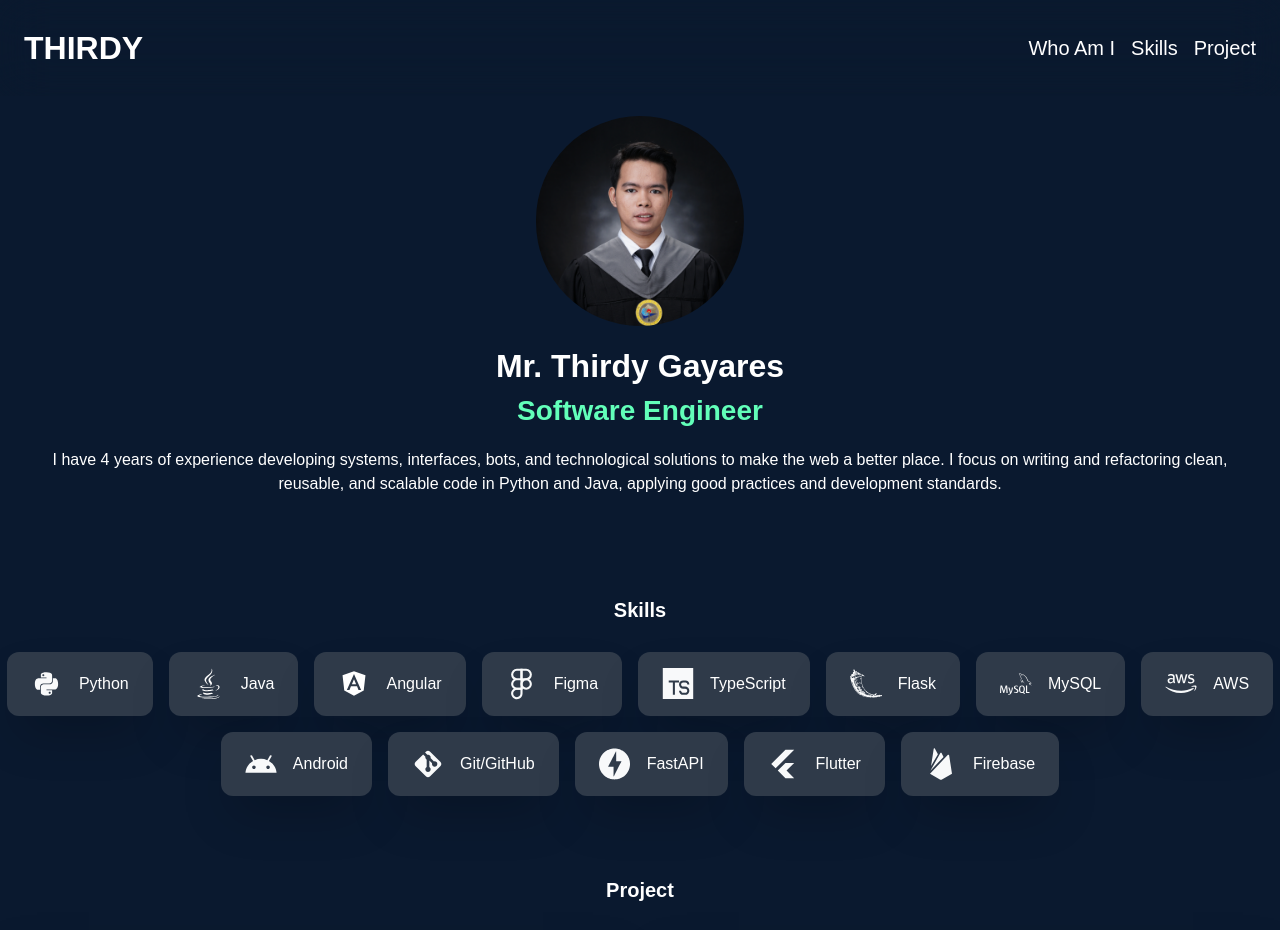
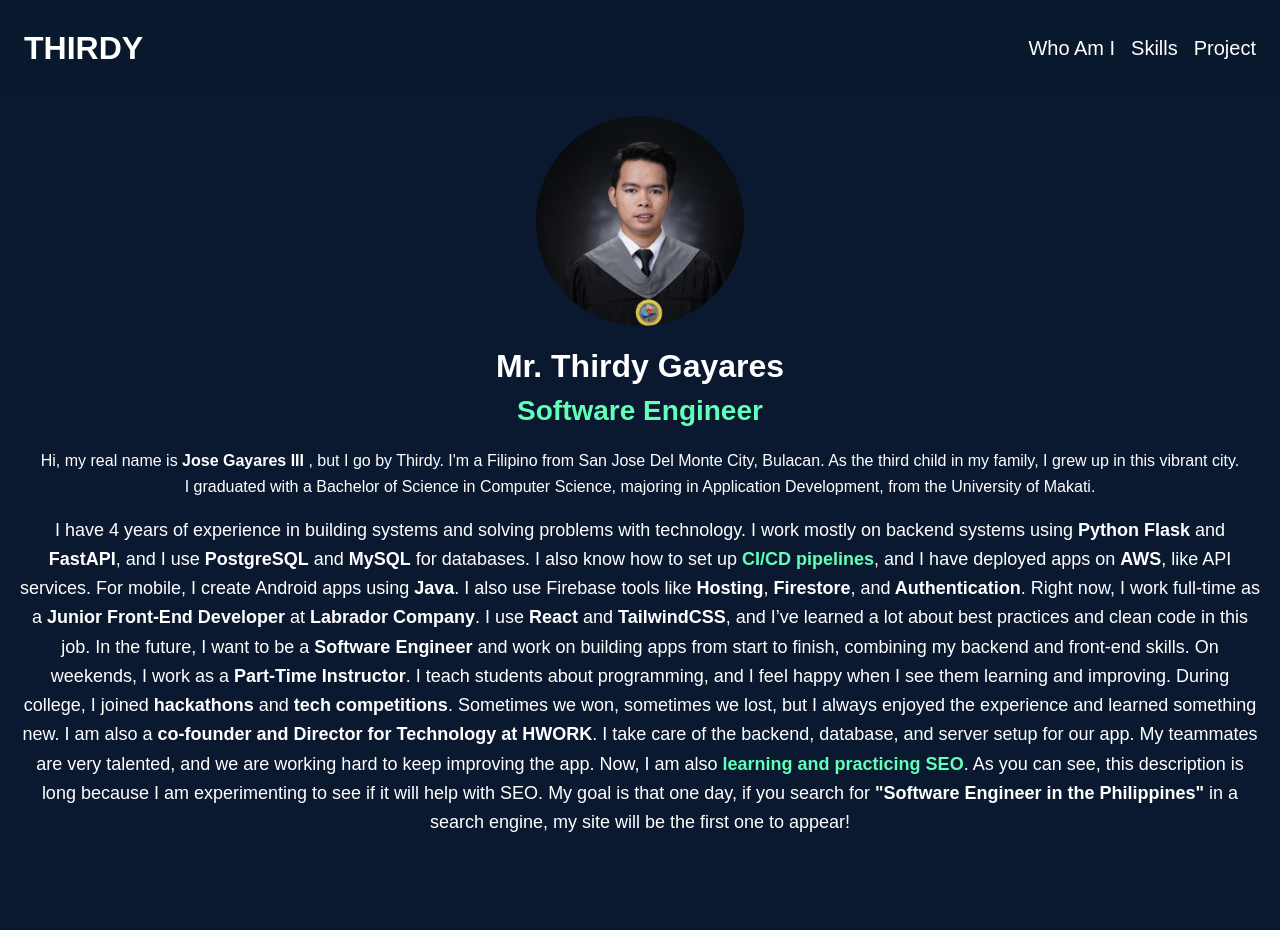
Before and after one commit to thirdygayares/thirdy, a Next.js app: page / in a window 1280 px wide. Shown: the top 930 px of the page. Built offline with nearby package versions, Linux system fonts and the light colour scheme; a web font is replaced by a local one.

Commit message:
chore: add details on hero page (#6)

```diff
--- /dev/null
+++ b/src/app/_homesections/HeroSection.tsx
@@ -0,0 +1,57 @@
+
+const HeroSection = () => {
+
+    return(
+        <section id="who-am-i"
+                 className="container  m-auto flex flex-col gap-4 p-5 items-center text-center scroll-mt-24">
+            <img className="rounded-full w-28 sm:w-36 md:w-40 lg:w-52" src="/image/thirdy.png" alt="thirdy"/>
+
+            <div className="flex flex-col">
+                <h1 className="title-lg font-bold">Mr. Thirdy Gayares</h1>
+                <h2 className="title-md text-secondary font-extrabold"> Software Engineer</h2>
+            </div>
+
+            <p className="text-md m-auto leading-relaxed max-w-[1200px]">
+                Hi, my real name is <strong>Jose Gayares III </strong>, but I go by Thirdy. I&#39;m a Filipino from San Jose Del Monte City, Bulacan. As the third child in my family, I grew up in this vibrant city.
+
+                I graduated with a Bachelor of Science in Computer Science, majoring in Application Development, from the University of Makati.
+            </p>
+
+
+            <p className="text-lg m-auto leading-relaxed">
+                I have 4 years of experience in building systems and solving problems with technology. I work mostly on
+                backend systems using <span className="font-bold"> Python Flask </span> and <span className="font-bold"> FastAPI</span>, and I use <span className="font-bold"> PostgreSQL</span> and <span className="font-bold"> MySQL</span> for databases.
+
+                I also know how to set up <span className="font-extrabold text-secondary">CI/CD pipelines</span>, and I
+                have deployed apps on <span className="font-bold"> AWS</span>, like API services. For mobile, I create Android
+                apps using <span className="font-bold"> Java</span>. I also use Firebase tools like<span className="font-bold"> Hosting</span>,<span className="font-bold"> Firestore</span>, and<span className="font-bold"> Authentication</span>.
+
+                Right now, I work full-time as a<span className="font-bold"> Junior Front-End Developer</span> at <span className="font-bold"> Labrador Company</span>. I use <span className="font-bold"> React</span> and  <span className="font-bold"> TailwindCSS</span>, and I’ve learned a lot about best
+                practices and clean code in this job.
+
+                In the future, I want to be a <span className="font-bold"> Software Engineer</span> and work on building apps from start
+                to finish, combining my backend and front-end skills.
+
+                On weekends, I work as a <span className="font-bold"> Part-Time Instructor</span>. I teach students about
+                programming, and I feel happy when I see them learning and improving.
+
+                During college, I joined <span className="font-bold"> hackathons</span> and <span className="font-bold"> tech competitions</span>. Sometimes we won, sometimes we lost,
+                but I always enjoyed the experience and learned something new.
+
+                I am also a <span className="font-bold"> co-founder and Director for Technology at HWORK</span>. I take
+                care of the backend, database, and server setup for our app. My teammates are very talented, and we are
+                working hard to keep improving the app.
+
+                Now, I am also <span className="font-bold text-secondary"> learning and practicing SEO</span>. As you can see, this
+                description is long because I am experimenting to see if it will help with SEO. My goal is that one day,
+                if you search for  <span className="font-bold"> &#34;Software Engineer in the Philippines&#34;</span> in a search
+                engine, my site will be the first one to appear!
+            </p>
+
+
+        </section>
+    );
+
+}
+
+export default HeroSection;
--- a/src/app/_sections/HeroSection.tsx
+++ /dev/null
@@ -1,20 +0,0 @@
-
-const HeroSection = () => {
-
-    return(
-      <section id="who-am-i" className="container  m-auto flex flex-col gap-4 p-5 items-center text-center scroll-mt-24">
-            <img className="rounded-full w-28 sm:w-36 md:w-40 lg:w-52" src="/image/thirdy.png" alt="thirdy" />
-
-            <div className="flex flex-col">
-                <h1 className="title-lg font-bold">Mr. Thirdy Gayares</h1>
-                <h2 className="title-md text-secondary font-extrabold">Software Engineer</h2>
-            </div>
-
-            <p className="body-md m-auto max-w-[1200px]">I have 4 years of experience developing systems, interfaces, bots, and technological solutions to make the web a better place. I focus on writing and refactoring clean, reusable, and scalable code in Python and Java, applying good practices and development standards.</p>
-
-      </section>
-    );
-
-}
-
-export default HeroSection;
--- a/src/app/page.tsx
+++ b/src/app/page.tsx
@@ -1,8 +1,8 @@
 
 import Header from "@/components/Header";
-import HeroSection from "@/app/_sections/HeroSection";
-import SkillsSection from "@/app/_sections/SkillsSection";
-import ProjectsSection from "@/app/_sections/ProjectsSection";
+import HeroSection from "@/app/_homesections/HeroSection";
+import SkillsSection from "@/app/_homesections/SkillsSection";
+import ProjectsSection from "@/app/_homesections/ProjectsSection";
 import Footer from "@/components/Footer";
 
 export default function Home() {
```
Also changed, not shown: src/app/_homesections/ProjectsSection.tsx (renamed from src/app/_sections/ProjectsSection.tsx), src/app/_homesections/SkillsSection.tsx (renamed from src/app/_sections/SkillsSection.tsx).
